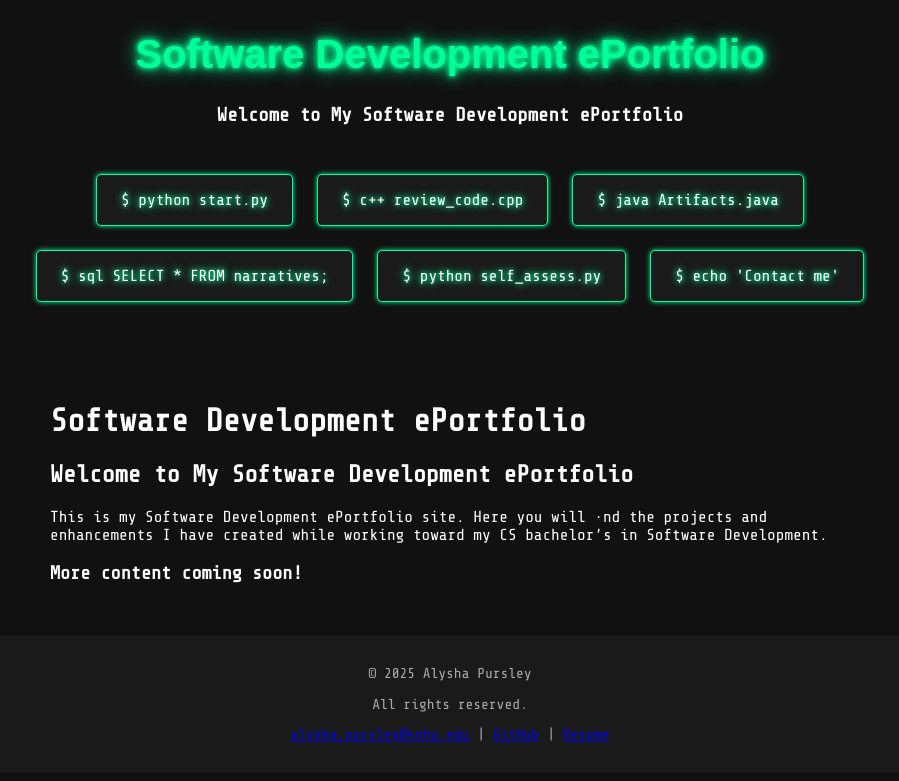
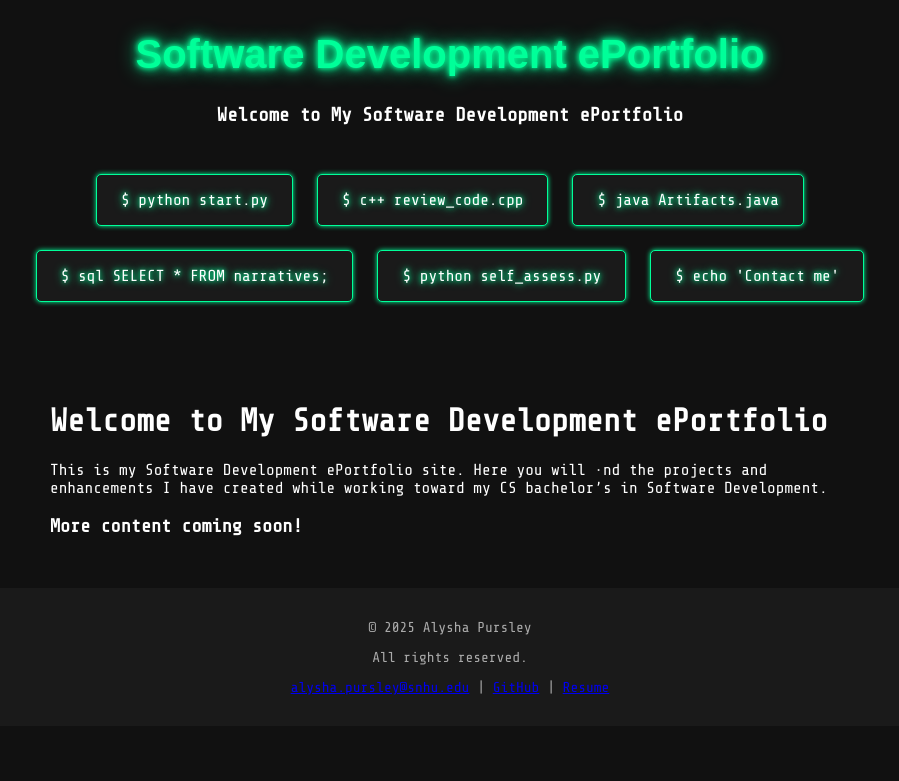
Before and after one commit to apursley2012/Software-Dev-ePortfolio, a Jekyll site: the page built from index.md, in a window 1280 px wide. Shown: the top 781 px of the page, without its empty margins (190-1089 px from the left). Built offline with Jekyll 4.4.1, drawn with Linux system fonts in a browser that asks for light colours; some web fonts are replaced.

Commit message:
Update index.md

```diff
--- a/index.md
+++ b/index.md
@@ -2,10 +2,7 @@
 layout: default
 title: Software Development ePortfolio
 ---
-
-# Software Development ePortfolio
-
-## Welcome to My Software Development ePortfolio
+# Welcome to My Software Development ePortfolio
 
 This is my Software Development ePortfolio site. Here you will find the projects and enhancements I have created while working toward my CS bachelor’s in Software Development.
 
```
